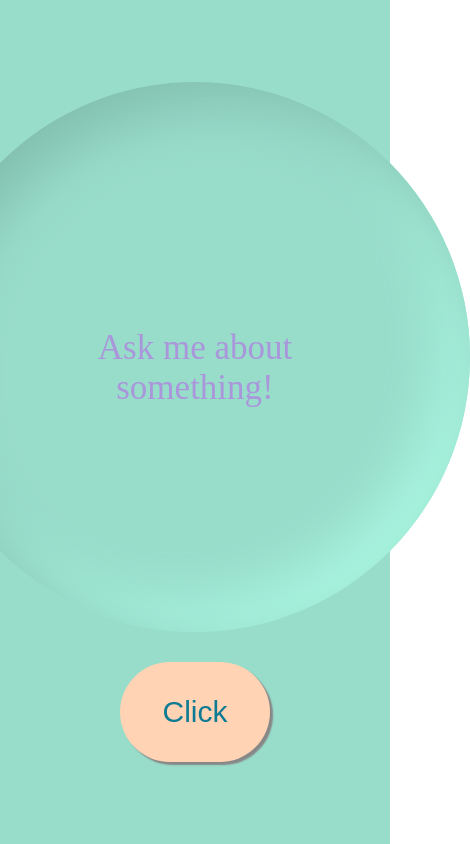
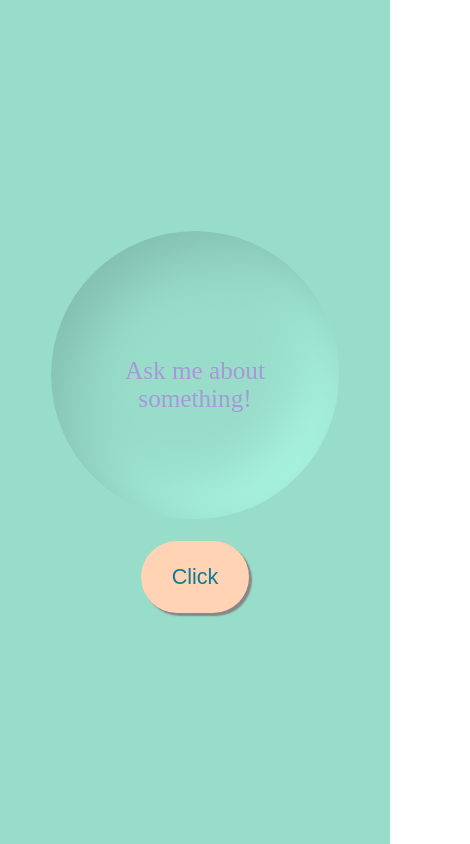
Before and after one commit to KarVarr/MagicBall, a React (Create React App) app: page / in a window 390 px wide. Shown: the whole page, 470 px wide, since content can reach past the window. Built offline with nearby package versions, Linux system fonts and the light colour scheme.

Commit message:
added phone size

```diff
--- a/src/App.js
+++ b/src/App.js
@@ -5,7 +5,6 @@ import { useState } from 'react';
 const textArr = [
   'YES',
   'NO',
-  "Don't count on it",
   'Try it tomorrow',
   'It is certain',
   'It is decidedly so',
@@ -15,12 +14,8 @@ const textArr = [
   'As I see it, yes',
   'Outlook good',
   'Signs point to yes',
-  'Reply hazy try again',
   'Ask again later',
-  'Better not tell you now',
   'Cannot predict now',
-  'Concentrate and ask again',
-  "Don't count on it",
   'My reply is no',
   'My sources say no',
   'Most likely',
@@ -34,12 +29,13 @@ const App = () => {
 
   const handleChange = () => {
     setIsActive(true);
-    setText(textArr[Math.floor(Math.random() * 6) + 1]);
+    setText(textArr[Math.floor(Math.random() * textArr.length) + 1]);
     setTimeout(() => {
       setText('Ask one more time');
       setIsActive(false);
     }, '5000');
   };
+  console.log(text);
 
   return (
     <div className='wrapper'>
@@ -52,7 +48,7 @@ const App = () => {
         />
       </div>
       <button onClick={handleChange} disabled={isActive ? true : false}>
-        {isActive ? "..." : "Click"}
+        {isActive ? '...' : 'Click'}
       </button>
     </div>
   );
--- /dev/null
+++ b/src/scss/abstracts/_mixin.scss
@@ -0,0 +1,20 @@
+@mixin respond($breakpoint) {
+  //600px
+  @if ($breakpoint == phone) {
+    @media only screen and (max-width: 37.5em) {
+      @content;
+    }
+  }
+  //900px
+  @if ($breakpoint == tablet) {
+    @media only screen and (max-width: 56.25em) {
+      @content;
+    }
+  }
+  //1200px
+  @if ($breakpoint == tablet-land) {
+    @media only screen and (max-width: 75em) {
+      @content;
+    }
+  }
+}
--- a/src/scss/base/_base.scss
+++ b/src/scss/base/_base.scss
@@ -19,6 +19,10 @@
     display: grid;
     place-items: center;
     overflow: hidden;
+    @include respond(phone) {
+      width: 40rem;
+      height: 40rem;
+    }
   }
 }
 
@@ -34,12 +38,12 @@
 
   80% {
     color: fuchsia;
+    opacity: 0;
   }
   100% {
-    transform: translateY(200px) rotate(20deg) scale(2) skew(40deg, 40deg);
-    color: black;
-    opacity: 0;
-    filter: blur(20px);
+    transform: translateY(-200px) rotate(-20deg) scale(2.5) skew(40deg, 40deg);
+    color: transparent;
+    filter: blur(30px);
     display: none;
   }
 }
--- a/src/scss/base/_reset.scss
+++ b/src/scss/base/_reset.scss
@@ -19,6 +19,15 @@ html {
   font-size: 62.5%; // 1 rem === 10px
   -webkit-text-size-adjust: 16px;
   -ms-text-size-adjust: 16px;
+  @include respond(tablet-land) {
+    font-size: 56.25%;
+  }
+  @include respond(tablet) {
+    font-size: 50%;
+  }
+  @include respond(phone) {
+    font-size: 45%;
+  }
 }
 
 // INPUT
--- a/src/scss/components/_ball.scss
+++ b/src/scss/components/_ball.scss
@@ -11,5 +11,6 @@
     font-size: 3.5rem;
     //animation: text 5s linear 2s infinite;
     will-change: transform;
+    user-select: none;
   }
 }
--- a/src/scss/components/_button.scss
+++ b/src/scss/components/_button.scss
@@ -9,6 +9,7 @@ button {
   color: #0c7b93;
   box-shadow: 3px 3px 1.5px rgb(135, 135, 135);
   cursor: pointer;
+  user-select: none;
   &:hover {
     background-color: darken($color: #ffd3b4, $amount: 8);
   }
@@ -16,5 +17,4 @@ button {
     box-shadow: 1px 1px 0.5px rgb(135, 135, 135);
     transform: translateY(1.5px);
   }
-
 }
--- a/src/scss/style.scss
+++ b/src/scss/style.scss
@@ -1,3 +1,4 @@
+@import './abstracts/mixin';
 @import './base/reset';
 @import './base/base';
 @import './components/ball';
```
